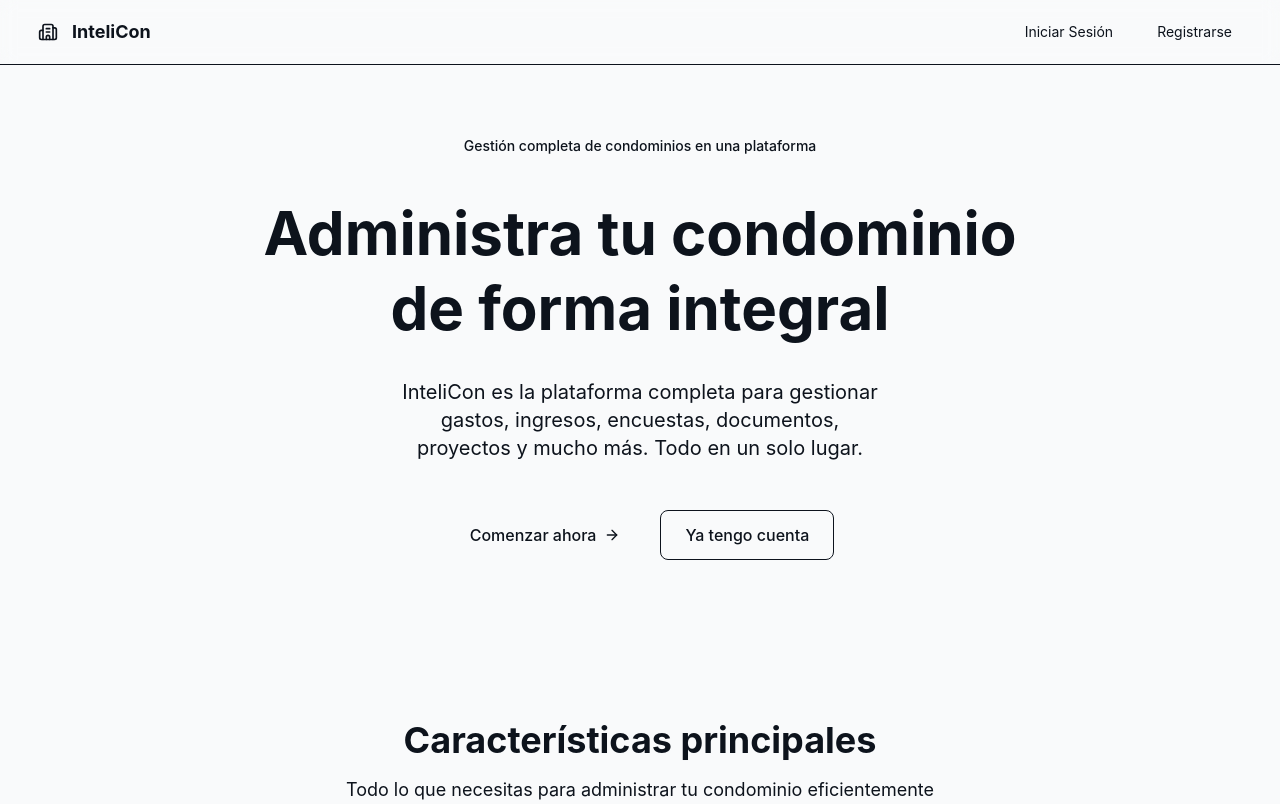
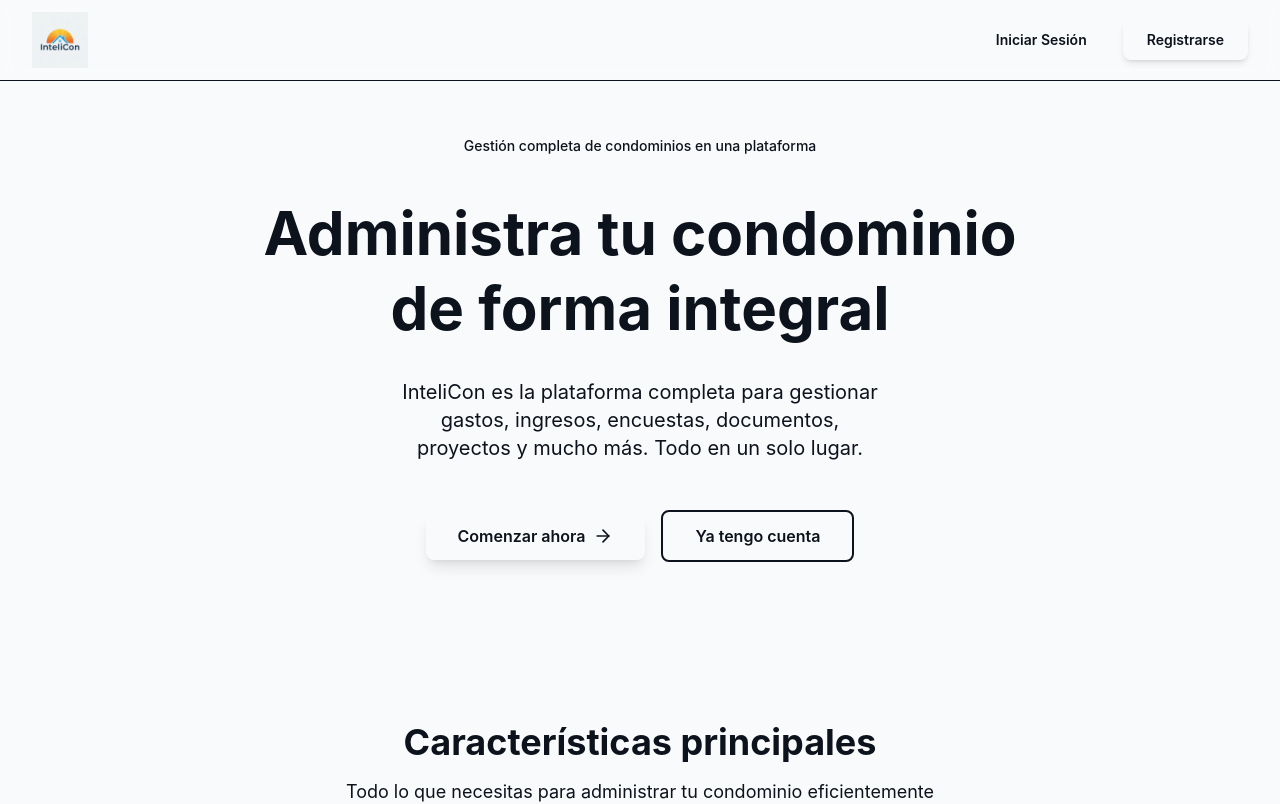
Before and after one commit to davaprogramers-prog/v0-condominium-dms, a Next.js app: page / in a window 1280 px wide. Shown: the top 804 px of the page. Built offline with nearby package versions, Linux system fonts and the light colour scheme.

Commit message:
feat: update homepage with professional logo and improved buttons
Show logo with Next.js Image component; redesign buttons with better typography, spacing, shadows, and hover effects.

```diff
--- a/app/page.tsx
+++ b/app/page.tsx
@@ -1,22 +1,27 @@
 import { BarChart3, Home, Vote, FileText, ShieldCheck, Building2, ArrowRight } from 'lucide-react'
+import Image from 'next/image'
 
 export default function Page() {
   return (
     <div className="flex flex-col min-h-screen bg-background">
       {/* Navigation */}
       <nav className="fixed top-0 w-full z-50 border-b border-border/50 bg-background/95 backdrop-blur-sm">
-        <div className="max-w-7xl mx-auto px-4 sm:px-6 lg:px-8 h-16 flex items-center justify-between">
-          <div className="flex items-center gap-2">
-            <div className="w-8 h-8 bg-primary rounded-lg flex items-center justify-center">
-              <Building2 className="w-5 h-5 text-primary-foreground" />
-            </div>
-            <span className="font-bold text-lg">InteliCon</span>
+        <div className="max-w-7xl mx-auto px-4 sm:px-6 lg:px-8 h-20 flex items-center justify-between">
+          <div className="flex items-center gap-3">
+            <Image
+              src="/logo.png"
+              alt="InteliCon Logo"
+              width={150}
+              height={50}
+              className="h-14 w-auto"
+              priority
+            />
           </div>
           <div className="flex items-center gap-3">
-            <a href="/auth/login" className="px-4 py-2 text-sm text-foreground hover:text-primary transition">
+            <a href="/auth/login" className="px-6 py-2.5 text-sm font-semibold text-foreground hover:text-primary transition-colors duration-200">
               Iniciar Sesión
             </a>
-            <a href="/auth/registro" className="px-4 py-2 text-sm bg-primary text-primary-foreground rounded-lg hover:opacity-90 transition">
+            <a href="/auth/registro" className="px-6 py-2.5 text-sm font-semibold bg-primary text-primary-foreground rounded-lg shadow-md hover:shadow-lg hover:bg-primary/90 transition-all duration-200 transform hover:-translate-y-0.5">
               Registrarse
             </a>
           </div>
@@ -39,11 +44,11 @@ export default function Page() {
           </p>
 
           <div className="flex flex-col sm:flex-row items-center justify-center gap-4 pt-4">
-            <a href="/auth/registro" className="group px-6 py-3 bg-primary text-primary-foreground rounded-lg hover:opacity-90 transition flex items-center gap-2 font-medium">
+            <a href="/auth/registro" className="group px-8 py-3 bg-primary text-primary-foreground rounded-lg shadow-lg hover:shadow-xl hover:bg-primary/90 transition-all duration-200 transform hover:-translate-y-1 flex items-center gap-2 font-semibold text-base">
               Comenzar ahora
-              <ArrowRight className="w-4 h-4 group-hover:translate-x-1 transition" />
+              <ArrowRight className="w-5 h-5 group-hover:translate-x-1 transition" />
             </a>
-            <a href="/auth/login" className="px-6 py-3 border border-border rounded-lg text-foreground hover:bg-secondary transition font-medium">
+            <a href="/auth/login" className="px-8 py-3 border-2 border-border text-foreground rounded-lg hover:border-primary hover:bg-primary/5 transition-all duration-200 font-semibold text-base">
               Ya tengo cuenta
             </a>
           </div>
@@ -108,7 +113,7 @@ export default function Page() {
         <div className="max-w-4xl mx-auto text-center space-y-8 bg-primary/5 border border-primary/20 rounded-2xl p-12">
           <h2 className="text-3xl font-bold text-foreground">¿Listo para transformar tu administración?</h2>
           <p className="text-lg text-muted-foreground">Únete a cientos de condominios que ya confían en InteliCon</p>
-          <a href="/auth/registro" className="inline-block px-8 py-3 bg-primary text-primary-foreground rounded-lg hover:opacity-90 transition font-semibold">
+          <a href="/auth/registro" className="inline-block px-8 py-3 bg-primary text-primary-foreground rounded-lg hover:bg-primary/90 shadow-lg hover:shadow-xl transition-all duration-200 font-semibold text-base transform hover:-translate-y-1">
             Comenzar prueba gratuita
           </a>
         </div>
```
